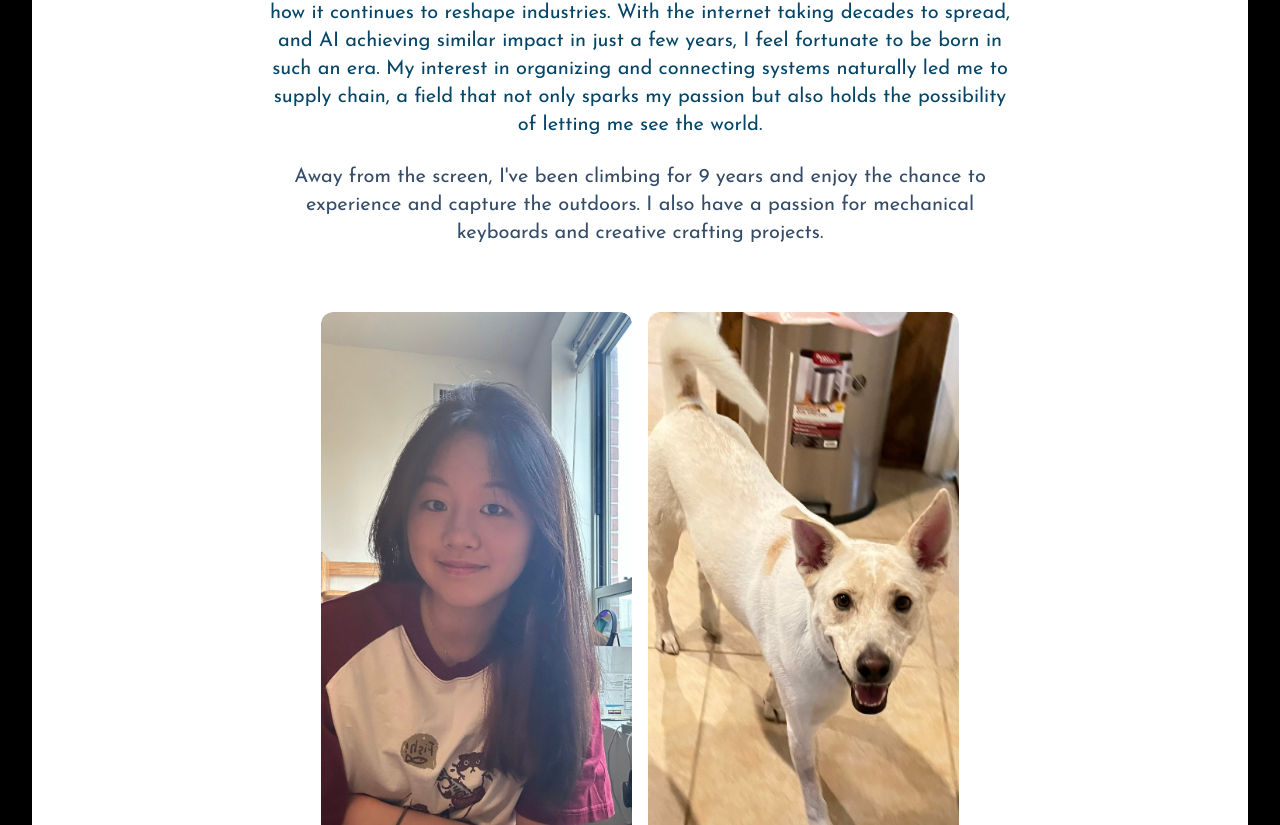
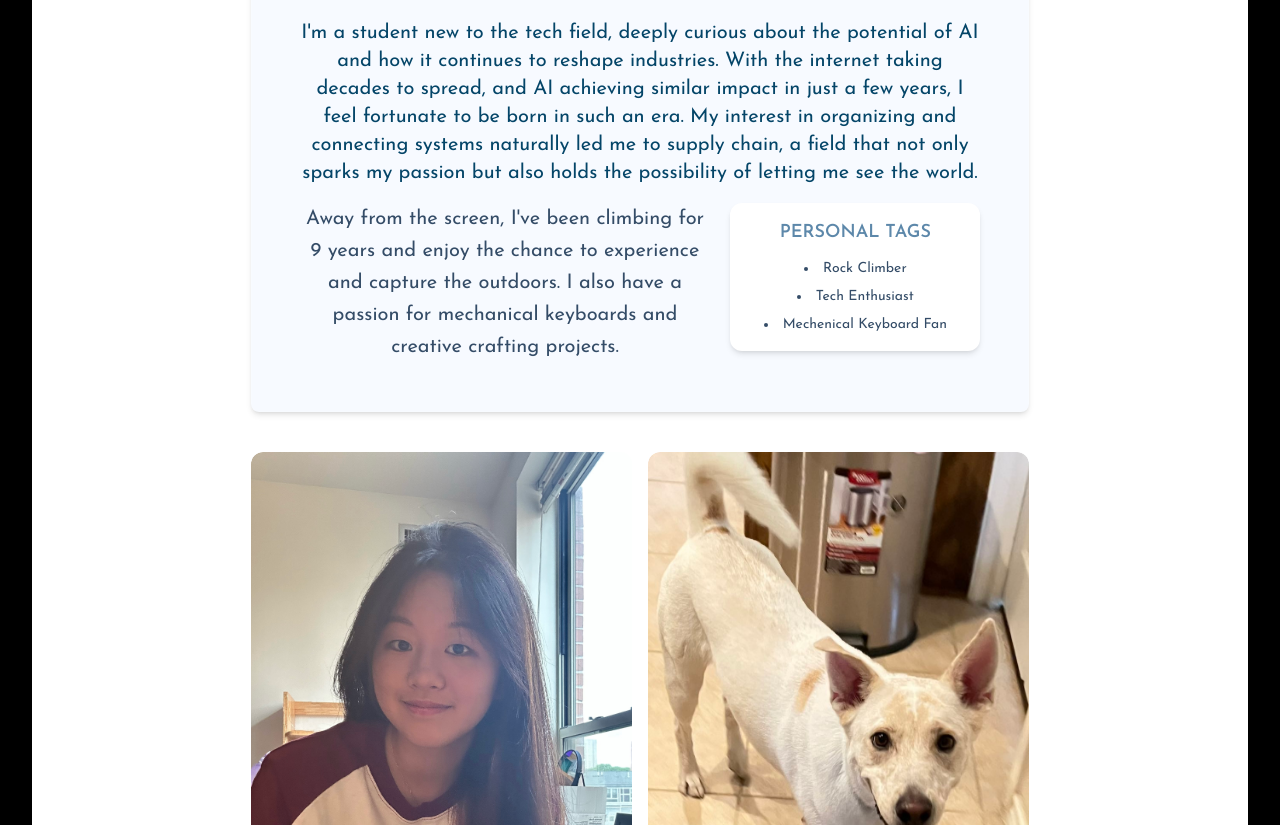
Before and after one commit to ezixuan27/ella_HOME, a React (Vite) app: page / in a window 1280 px wide. Shown: the part 1095-1920 px from the top of the page. Built offline with nearby package versions, Linux system fonts and the light colour scheme.

Commit message:
fixing about

```diff
--- a/src/components/sections/About.jsx
+++ b/src/components/sections/About.jsx
@@ -28,29 +28,52 @@ export const About = () => {
 
             <div className="md:max-w-2/3 md:mx-auto w-full px-4 my-10">
                 <RevealOnScroll>
+
+                    <div className="rounded-lg text-lg md:text-xl border-white/10 border
+                    rounded-3xl bg-[#F7FAFF] shadow-md p-2 md:p-12">
                         <h2
                         className="text-4xl md:text-5xl font-bold mb-8 text-[#5D88AA] text-center
                                     relative after:content-[''] after:block after:w-40 after:h-[3px]
                                     after:bg-[#5D88AA] after:mx-auto after:mt-3">
                         ABOUT ME
                     </h2>
-
-                    <div className="rounded-lg text-lg md:text-xl border-white/10 border mx-4">
-                        <p className="text-[#044568] mb-6">
+                        <p className="text-[#044568]">
                             I'm a student new to the tech field, deeply curious about the potential of AI and how
                             it continues to reshape industries. With the internet taking decades to spread, and AI
                             achieving similar impact in just a few years, I feel fortunate to be born in such an era.
                             My interest in organizing and connecting systems naturally led me to supply chain, a field
                             that not only sparks my passion but also holds the possibility of letting me see the world.
                         </p>
-                        <p className="text-[#344c67] mb-6">
+
+                        <div>
+                            <div className="flex flex-row gap-5 items-start pt-4">
+
+                                <div>
+                                    <p className="text-xl leading-8 text-[#344c67]">
                                         Away from the screen, I've been climbing for 9 years and enjoy the chance to experience
                                         and capture the outdoors. I also have a passion for mechanical keyboards and creative crafting projects.
                                     </p>
                                 </div>
+
+                                <div className="flex min-w-[250px] rounded-xl bg-[#FFFFFF] shadow shadow-md p-4 h-fit hidden md:block
+                                hover hover:-translate-y-1">
+                                    <h3 className="text-lg font-semibold text-[#5D88AA] mb-3">
+                                        PERSONAL TAGS
+                                    </h3>
+                                    <ul className="text-sm list-disc list-inside space-y-2 text-[#344c67] marker:text-[#344c67]">
+                                        <li>Rock Climber</li>
+                                        <li>Tech Enthusiast</li>
+                                        <li>Mechenical Keyboard Fan</li>
+                                    </ul>
+                                </div>
+
+                            </div>
+                        </div>
+
+                    </div>
                 </RevealOnScroll>
 
-                <div className="flex flex-col space-y-4 md:hidden w-full max-w-[300px] mx-auto my-5">
+                <div className="flex flex-col space-y-4 md:hidden w-full max-w-[300px] my-5 gap-8">
                     <div className="relative w-full h-[300px] rounded-xl overflow-hidden">
                         <img
                             src="mypic.jpeg"
@@ -80,7 +103,7 @@ export const About = () => {
 
                 <div className="hidden md:flex max-w-[1000px] mx-auto flex-row md:space-x-4 items-center justify-center my-10">
 
-                    <div className="relative w-2/5 h-150 rounded-xl overflow-hidden">
+                    <div className="flex flex-1 relative w-2/5 h-150 rounded-xl overflow-hidden">
                         <img
                             src="mypic.jpeg"
                             alt="Me"
@@ -93,7 +116,7 @@ export const About = () => {
                         />
                     </div>
 
-                    <div className="relative w-2/5 h-150 rounded-xl overflow-hidden">
+                    <div className="flex flex-1 relative w-2/5 h-150 rounded-xl overflow-hidden">
                         <img
                             src="candypic.jpg"
                             alt="Candy"
@@ -119,7 +142,7 @@ export const About = () => {
                         <RevealOnScroll>
                             <div className="container left">
                                 <img src="NU_logo.png"
-                                    className="bg-white" />
+                                    className="bg-white " />
                                 <div className="text-box shadow-xl shadow-blue-100">
                                     <h2 className="text-black font-bold text-lg">Northeastern University</h2>
                                     <small className="text-[#344c67]">2024 - present, Boston/MA <br />
@@ -179,7 +202,7 @@ export const About = () => {
                         <RevealOnScroll>
                             <div className="container right">
                                 <img src="hebron_logo.png"
-                                    className="bg-white" />
+                                    className="bg-white " />
                                 <div className="text-box shadow-xl shadow-blue-100">
                                     <h2 className="text-black font-bold text-lg">Hebron High School</h2>
                                     <small className="text-[#344c67]">2020 - 2024, Carrollton/TX <br />GPA: 3.86/4.0</small>
@@ -250,7 +273,7 @@ export const About = () => {
                         <RevealOnScroll>
                             <div className="container left">
                                 <img src="pca.png"
-                                    className="bg-white" />
+                                    className="bg-white " />
                                 <div className="text-box shadow-xl shadow-blue-100">
                                     <h2 className="text-black font-bold text-lg">Prestonwood Christian Academy</h2>
                                     <small className="text-[#344c67]">2020 - 2022, Frisco/TX</small>
@@ -262,7 +285,7 @@ export const About = () => {
                         <RevealOnScroll>
                             <div className="container right">
                                 <img src="bjdl.jpeg"
-                                    className="bg-white" />
+                                    className="bg-white " />
                                 <div className="text-box shadow-xl shadow-blue-100">
                                     <h2 className="text-black font-bold text-lg">East Beijing Road Primary School</h2>
                                     <small className="text-[#344c67]">2014 - 2020, Nanjing/China</small>
```
Lines whose indentation alone changed are shown as unchanged.
